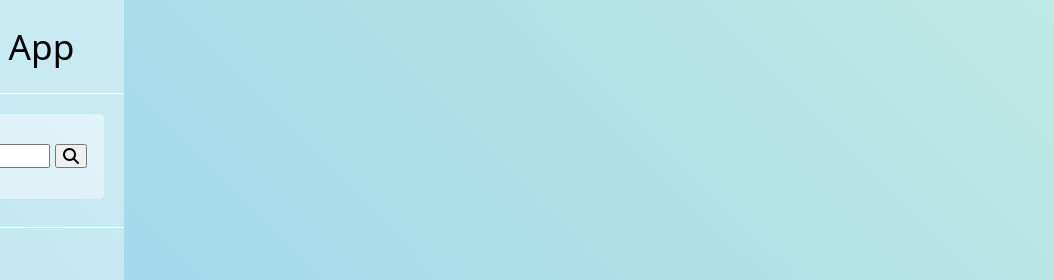
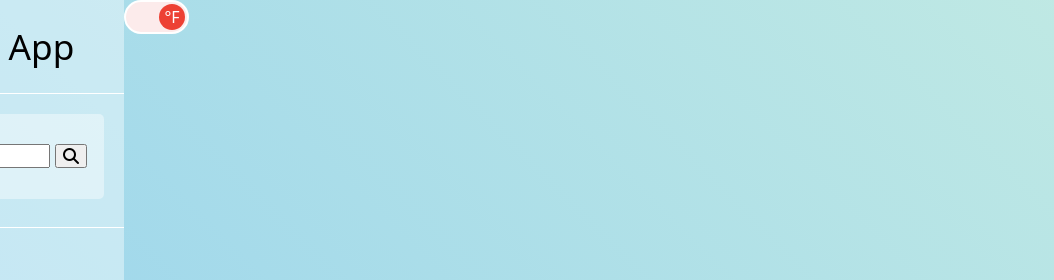
Before and after one commit to AliceAndree/odin-weather-app, a website built with webpack: page src/template.html in a window 1280 px wide. Shown: the top 280 px of the page, 226-1280 px from the left. Built offline with nearby package versions, Linux system fonts and the light colour scheme.

Commit message:
toggle switch ui

```diff
--- a/src/modules/currentWeather.js
+++ b/src/modules/currentWeather.js
@@ -31,7 +31,12 @@ export const getFeelsLike = (weatherData, unit) => {
   feelsLikeNode.appendChild(unitNode);
 };
 
-export const getCurrentIcon = (weatherData) => {
+export const getCurrentIcon = async (weatherData) => {
   const currentIcon = weatherData.currentConditions.icon;
-  selectWeatherIcon(currentIcon);
+  const currentIconNode = document.querySelector('#current-icon');
+  const iconSrc = await selectWeatherIcon(currentIcon);
+
+  currentIconNode.src = iconSrc.default;
+  currentIconNode.style.width = '250px';
+  currentIconNode.style.height = '250px';
 };
--- a/src/modules/selectWeatherIcon.js
+++ b/src/modules/selectWeatherIcon.js
@@ -1,7 +1,4 @@
 export const selectWeatherIcon = async (icon) => {
-  const currentIconNode = document.querySelector('#current-icon');
   const iconSrc = await import(`../assets/icons/${icon}.svg`);
-  currentIconNode.src = iconSrc.default;
-  currentIconNode.style.width = '250px';
-  currentIconNode.style.height = '250px';
+  return iconSrc;
 };
--- a/src/styles.css
+++ b/src/styles.css
@@ -61,6 +61,64 @@ body {
   margin: 0 auto;
 }
 
+/* Toggle Switch */
+
+.switch {
+  position: relative;
+  display: inline-block;
+  width: 65px;
+  height: 34px;
+
+  input {
+    opacity: 0;
+    width: 0;
+    height: 0;
+  }
+}
+
+.slider {
+  position: absolute;
+  cursor: pointer;
+  top: 0;
+  left: 0;
+  right: 0;
+  bottom: 0;
+  border-radius: 35px;
+  background-color: #cbecfb;
+  transition: 0.4s;
+  border: solid 2px white;
+
+  &::before {
+    display: flex;
+    justify-content: center;
+    align-items: center;
+    position: absolute;
+    content: '°C';
+    color: white;
+    height: 26px;
+    width: 26px;
+    left: 3px;
+    bottom: 2px;
+    border-radius: 50%;
+    background-color: #156dd8;
+    transition: 0.4s;
+  }
+}
+
+input:checked + .slider {
+  background-color: #fcebeb;
+
+  &::before {
+    content: '°F';
+    transform: translateX(30px);
+    background-color: #ed4134;
+  }
+}
+
+input:focus + .slider {
+  box-shadow: 0 0 1px #2196f3;
+}
+
 /* Current Weather Block*/
 
 #current-weather {
--- a/src/template.html
+++ b/src/template.html
@@ -29,6 +29,10 @@
       <hr />
     </div>
     <div id="container">
+      <label class="switch">
+        <input type="checkbox" checked />
+        <span class="slider round"></span>
+      </label>
       <div id="current-weather">
         <div id="weather-data">
           <h1 id="current-temperature"></h1>
```
